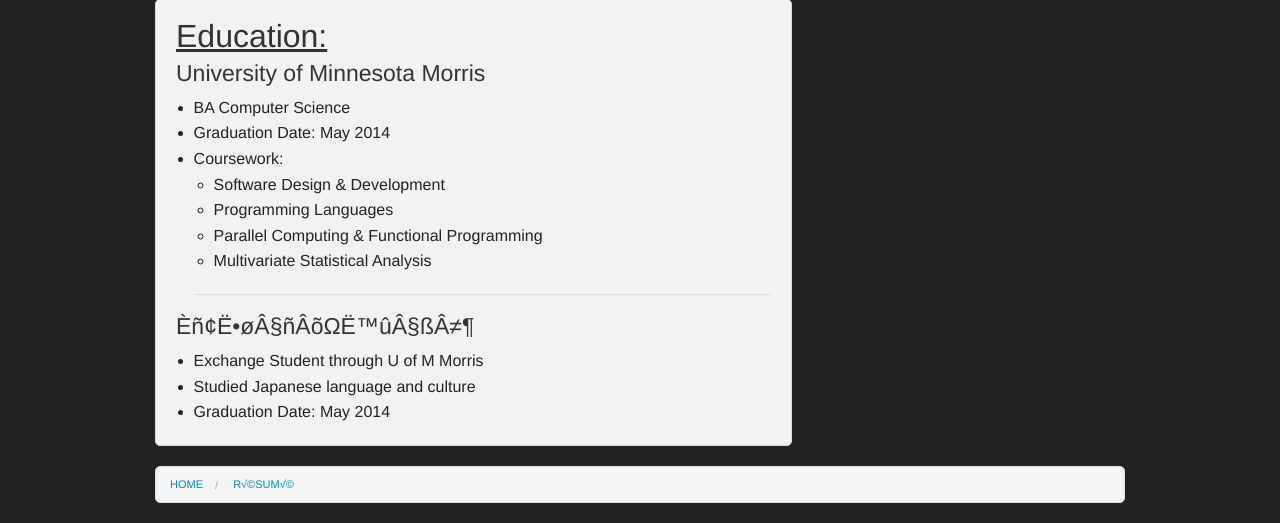
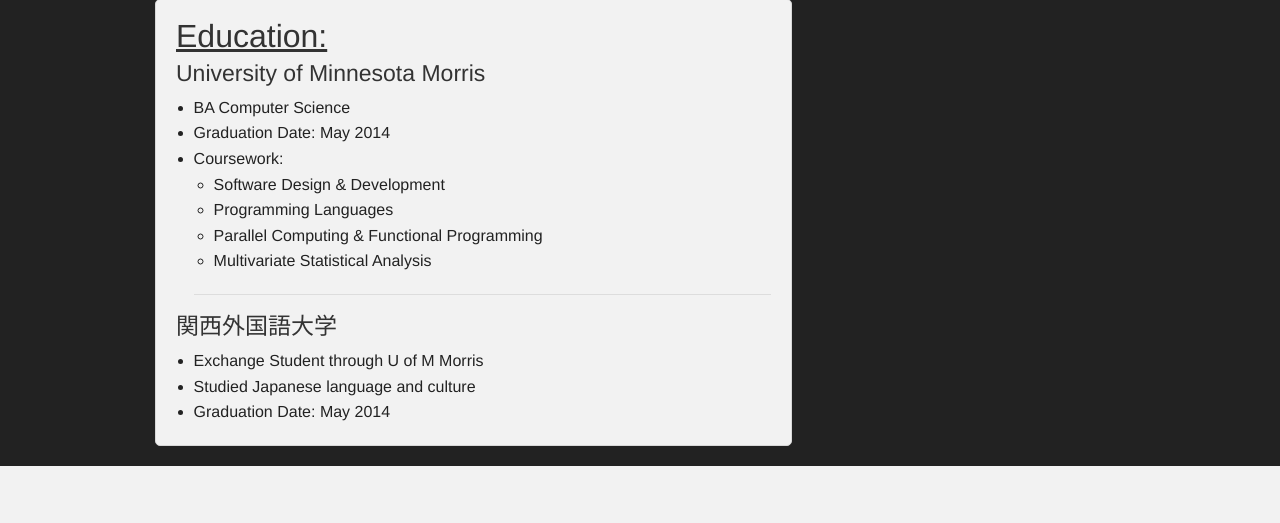
Before and after one commit to markv12/markv12.com, a PHP site: page /resume/index.html in a window 1280 px wide. Shown: the part 1132-1655 px from the top of the page. After the commit the page ends 1598 px from the top, so only its background shows below. Run offline with PHP 8.4, Linux system fonts and the light colour scheme.

Commit message:
formatted error page, fixed unicode issue in resume

```diff
--- a/error.php
+++ b/error.php
@@ -56,7 +56,7 @@ switch(getenv("REDIRECT_STATUS")) {
 
 </head>
 <body>
-
+<br />
 <div class="row" style="color: #CCCCCC">
 	<div class="large-8 medium-8 columns large-centered medium-centered">
 		<div class="panel">
@@ -65,8 +65,6 @@ switch(getenv("REDIRECT_STATUS")) {
 			<p>The <a href="http://en.wikipedia.org/wiki/Uniform_resource_locator">URL</a> you requested was not found. <?PHP echo($explanation); ?></p>
 
 			<p>You may also want to try starting from the home page: <a href="<?php print($server_url); ?>"><?php print($server_url); ?></a></p>
-
-			<hr />
 		</div>
 	</div>
 </div>
--- a/resume/index.html
+++ b/resume/index.html
@@ -226,7 +226,7 @@
 						</li>
 						<hr />
 					</ul>
-					<h4>Èñ¢Ë•øÂ§ñÂõΩË™ûÂ§ßÂ≠¶</h4>
+					<h4>関西外国語大学</h4>
 					<ul>
 						<li>
 							Exchange Student through U of M Morris
@@ -241,18 +241,20 @@
 				</div>
 			</div>
 		</div>
-		<div class="row">
+<!--
+			<div class="row">
 			<div class="columns">
 				<ul class="breadcrumbs">
 					<li>
 						<a href="../index.html">Home</a>
 					</li>
 					<li>
-						<a href="./index.html">R√©sum√©</a>
+						<a href="./index.html">R‚àö¬©sum‚àö¬©</a>
 					</li>
 				</ul>
 			</div>
 		</div>
+-->
 		<script src="../libraries/foundation/js/vendor/jquery.js"></script>
 		<script src="../libraries/foundation/js/foundation.min.js"></script>
 		<script>
```
